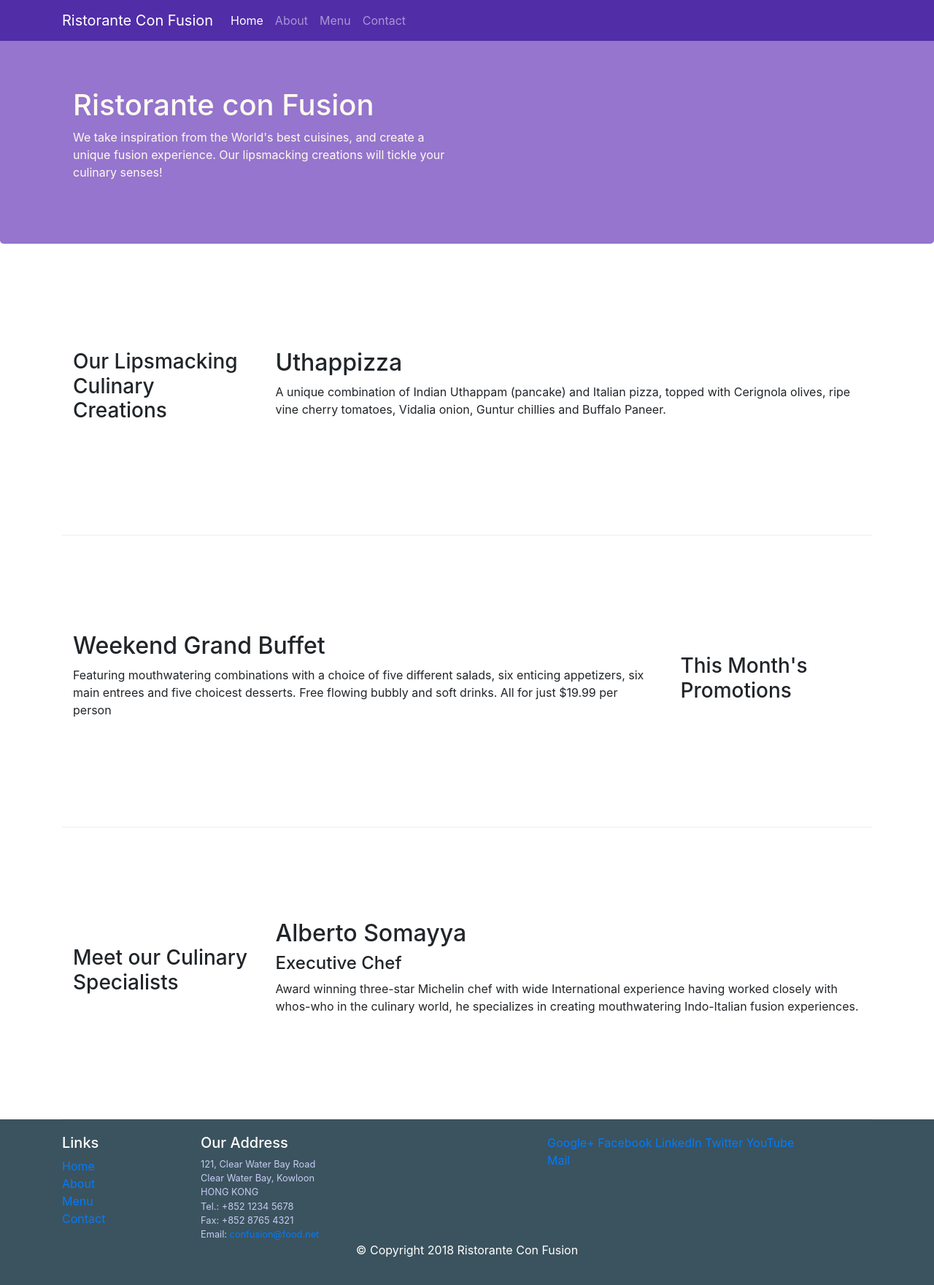
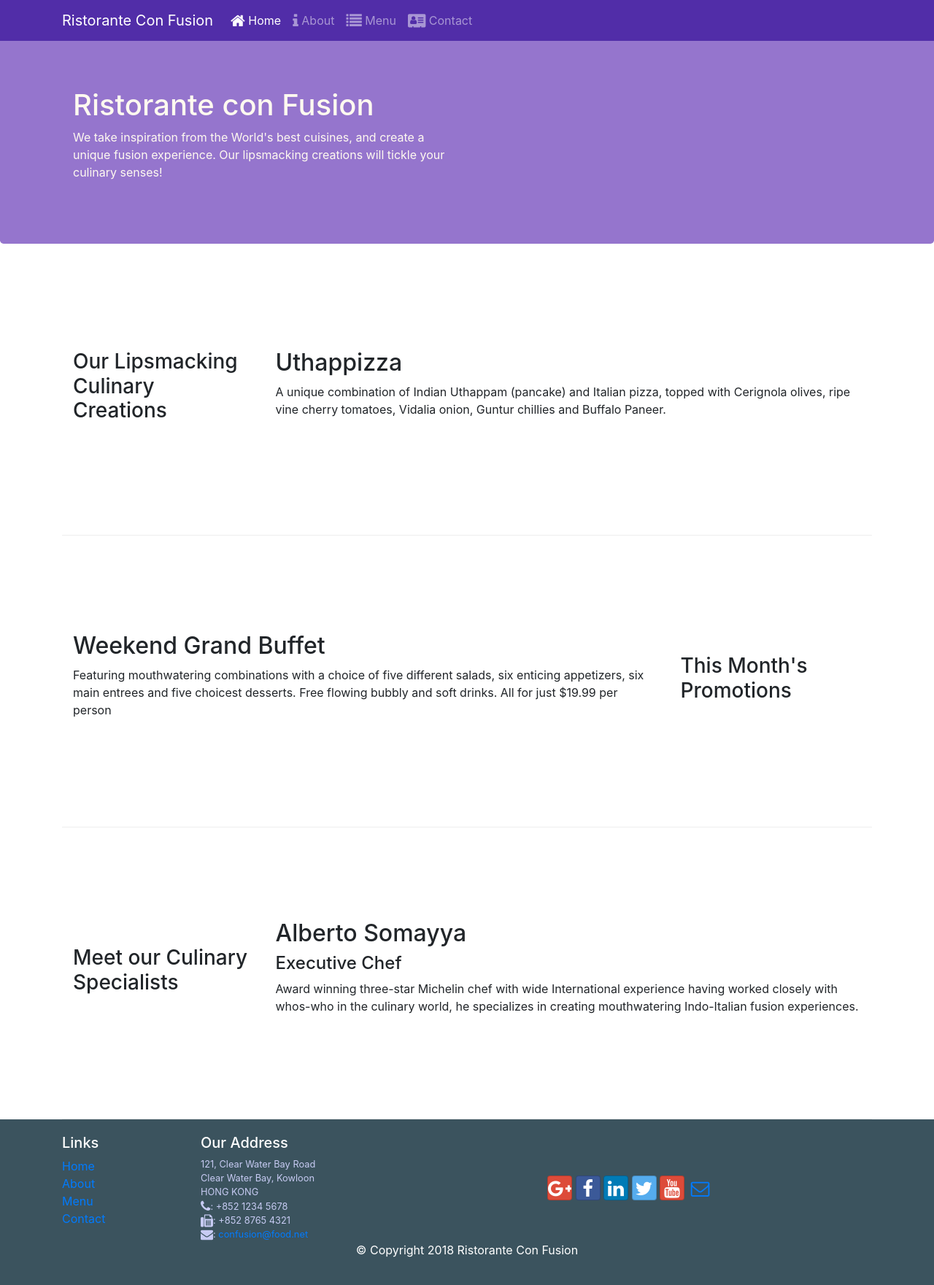
Before and after one commit to Emin-Abdurahmanov/conFusion, a website: page index.html in a window 1280 px wide. Shown: the whole page at 73% size. Drawn offline with nearby package versions, Linux system fonts and the light colour scheme.

Commit message:
Fontawesome&Icons

```diff
--- a/index.html
+++ b/index.html
@@ -9,6 +9,8 @@
 
     <!-- Bootstrap CSS -->
     <link rel="stylesheet" href="node_modules/bootstrap/dist/css/bootstrap.min.css">
+    <link rel="stylesheet" href="node_modules/font-awesome/css/font-awesome.min.css">
+    <link rel="stylesheet" href="node_modules/bootstrap-social/bootstrap-social.css">
     <link rel="stylesheet" href="css/styles.css">
     <title>Ristorante Con Fusion</title>
 </head>
@@ -22,10 +24,10 @@
            <a class="navbar-brand" href="#">Ristorante Con Fusion</a>
             <div class="collapse navbar-collapse" id="Navbar">
                 <ul class="navbar-nav mr-auto">
-                    <li class="nav-item active"><a class="nav-link" href="#">Home</a></li>
-                    <li class="nav-item"><a class="nav-link" href="./aboutus.html">About</a></li>
-                    <li class="nav-item"><a class="nav-link" href="#">Menu</a></li>
-                    <li class="nav-item"><a class="nav-link" href="#">Contact</a></li>
+                    <li class="nav-item active"><a class="nav-link" href="#"><span class="fa fa-home fa-lg"></span> Home</a></li>
+                    <li class="nav-item"><a class="nav-link" href="./aboutus.html"><span class="fa fa-info fa-lg"></span> About</a></li>
+                    <li class="nav-item"><a class="nav-link" href="#"><span class="fa fa-list fa-lg"></span> Menu</a></li>
+                    <li class="nav-item"><a class="nav-link" href="#"><span class="fa fa-address-card fa-lg"></span> Contact</a></li>
                 </ul>
             </div>
         </div>
@@ -84,7 +86,7 @@
                     <h5>Links</h5>
                     <ul class="list-unstyled">
                         <li><a href="#">Home</a></li>
-                        <li><a href="#">About</a></li>
+                        <li><a href="./aboutus.html">About</a></li>
                         <li><a href="#">Menu</a></li>
                         <li><a href="#">Contact</a></li>
                     </ul>
@@ -95,19 +97,19 @@
 		              121, Clear Water Bay Road<br>
 		              Clear Water Bay, Kowloon<br>
 		              HONG KONG<br>
-		              Tel.: +852 1234 5678<br>
-		              Fax: +852 8765 4321<br>
-		              Email: <a href="mailto:confusion@food.net">confusion@food.net</a>
+		              <i class="fa fa-phone fa-lg"></i>: +852 1234 5678<br>
+		              <i class="fa fa-fax fa-lg"></i>: +852 8765 4321<br>
+                      <i class="fa fa-envelope fa-lg"></i>: <a href="mailto:eminabdurahmanov321@gmail.com">confusion@food.net</a>
 		           </address>
                 </div>
-                <div class="col-12 col-sm-4">
+                <div class="col-12 col-sm-4 align-self-center">
                     <div>
-                        <a href="http://google.com/+">Google+</a>
-                        <a href="http://www.facebook.com/profile.php?id=">Facebook</a>
-                        <a href="http://www.linkedin.com/in/">LinkedIn</a>
-                        <a href="http://twitter.com/">Twitter</a>
-                        <a href="http://youtube.com/">YouTube</a>
-                        <a href="mailto:">Mail</a>
+                        <a class="btn btn-social-icon btn-google" href="http://google.com/+"><i class="fa fa-google-plus"></i></a>
+                        <a class="btn btn-social-icon btn-facebook" href="http://www.facebook.com/profile.php?id="><i class="fa fa-facebook"></i></a>
+                        <a class="btn btn-social-icon btn-linkedin" href="http://www.linkedin.com/in/"><i class="fa fa-linkedin"></i></a>
+                        <a class="btn btn-social-icon btn-twitter" href="http://twitter.com/"><i class="fa fa-twitter"></i></a>
+                        <a class="btn btn-social-icon btn-google" href="http://youtube.com/"><i class="fa fa-youtube"></i></a>
+                        <a class="btn btn-social-icon" href="mailto:eminabdurahmanov321@gmail.com"><i class="fa fa-envelope-o"></i></a>
                     </div>
                 </div>
            </div>
--- a/package.json
+++ b/package.json
@@ -15,6 +15,8 @@
   },
   "dependencies": {
     "bootstrap": "^4.0.0",
+    "bootstrap-social": "^5.1.1",
+    "font-awesome": "^4.7.0",
     "jquery": "^3.3.1",
     "popper.js": "^1.12.9"
   }
```
Also changed, not shown: aboutus.html (+16 -14 lines), css/aboutus.css (deleted, +0 -11 lines), 1 other file.
